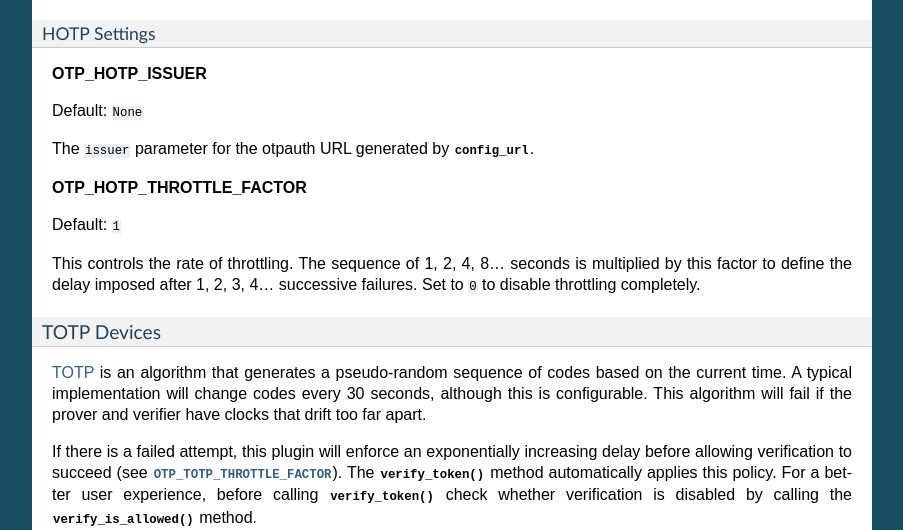
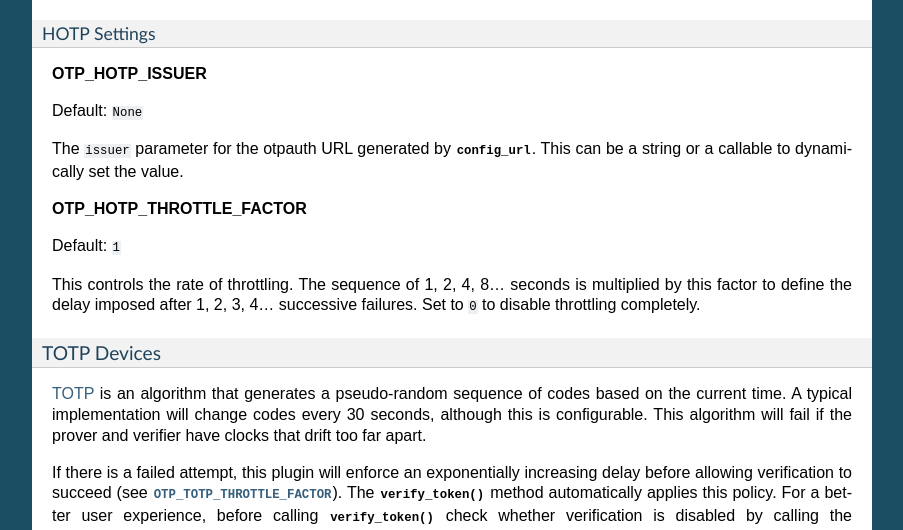
Before and after one commit to django-otp/django-otp, a Sphinx documentation site: the page built from docs/source/overview.rst, in a window 1280 px wide and 1400 px high, scrolled down 3487 px. Shown: the part 120-650 px from the top of the window, without its empty margins (198-1101 px from the left). Built offline with Sphinx 7.4.7, drawn with Linux system fonts in a browser that asks for light colours; some of the changed text lies outside the part shown.

Commit message:
Add documentation for dyanamic issuer

```diff
--- a/docs/source/overview.rst
+++ b/docs/source/overview.rst
@@ -260,6 +260,7 @@ Default: ``None``
 
 The ``issuer`` parameter for the otpauth URL generated by
 :attr:`~django_otp.plugins.otp_hotp.models.HOTPDevice.config_url`.
+This can be a string or a callable to dynamically set the value.
 
 
 .. setting:: OTP_HOTP_THROTTLE_FACTOR
@@ -312,7 +313,7 @@ Default: ``None``
 
 The ``issuer`` parameter for the otpauth URL generated by
 :attr:`~django_otp.plugins.otp_totp.models.TOTPDevice.config_url`.
-
+This can be a string or a callable to dynamically set the value.
 
 .. setting:: OTP_TOTP_SYNC
 
```
